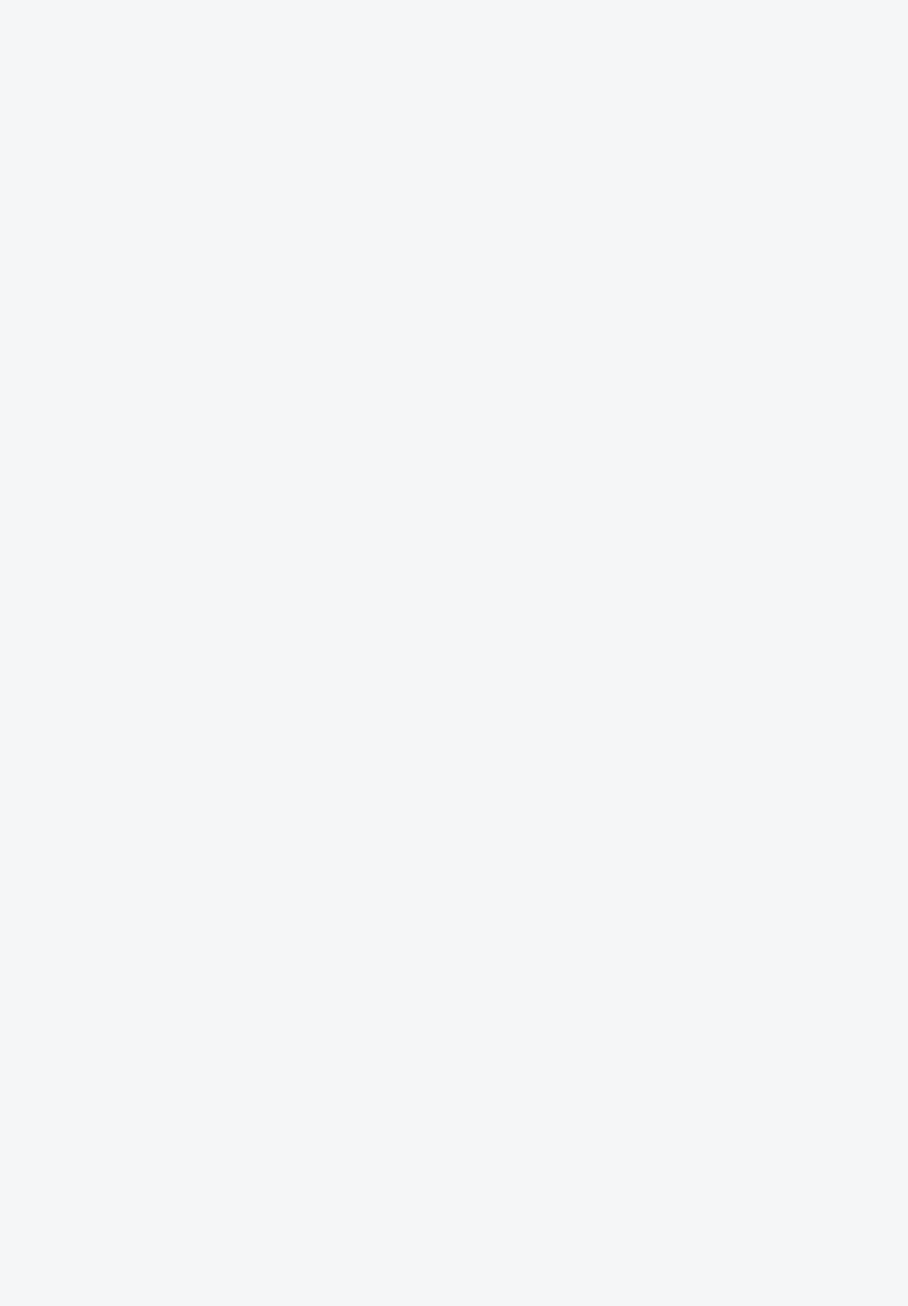
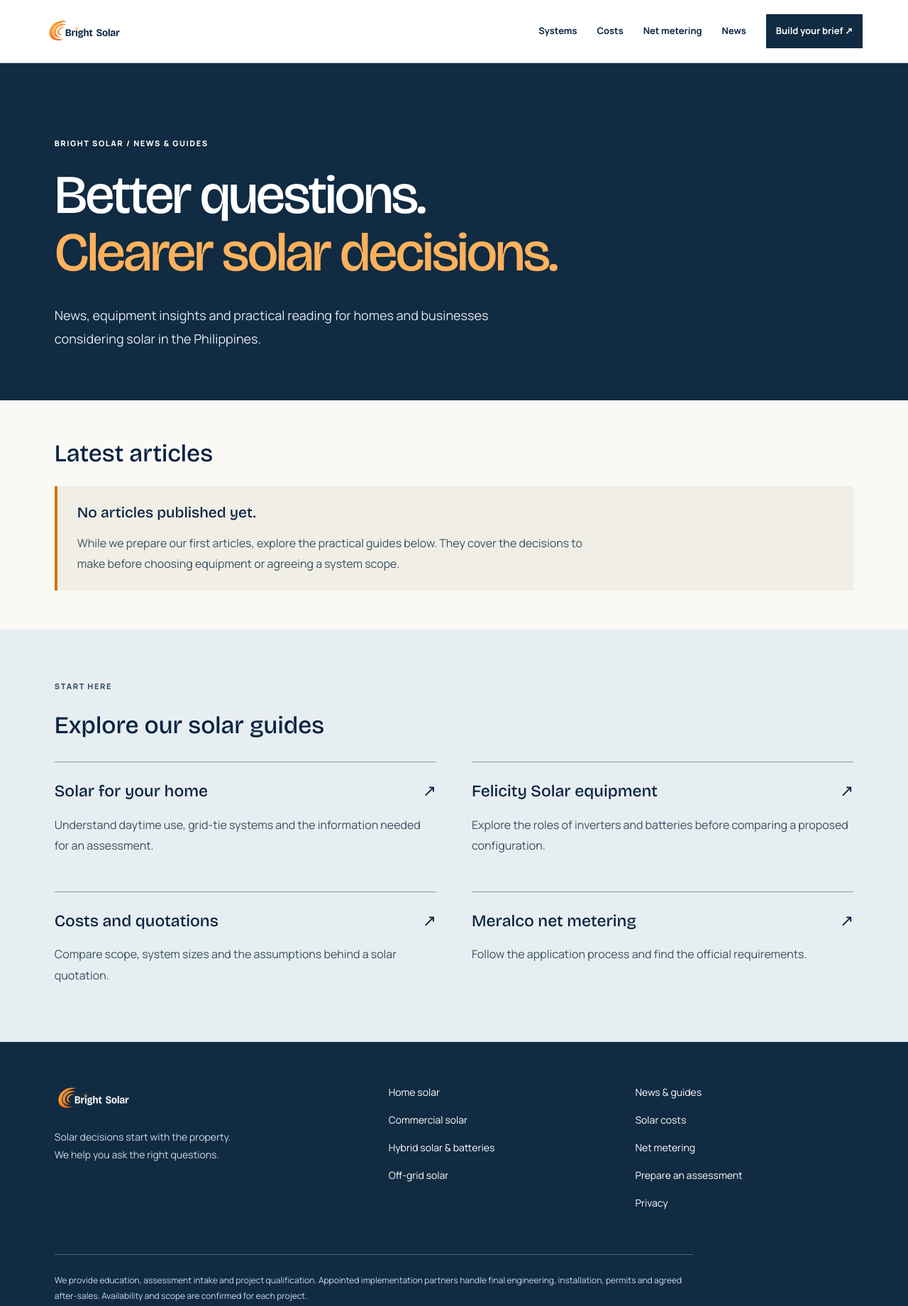
Before and after one commit to brightforgeseo/bright-solar, an Astro site: page /news in a window 1280 px wide. Before the commit this address had no page. Shown: the whole page at 71% size. Before the commit the page ends 800 px from the top, so only its background shows below. Built offline with nearby package versions, Linux system fonts and the light colour scheme; Astro itself is replaced by a stand-in of ours.

Commit message:
feat: add news hub and sitewide news navigation

```diff
--- /dev/null
+++ b/scripts/news-qa.mjs
@@ -0,0 +1,2 @@
+import {chromium} from 'playwright-core';import assert from 'node:assert/strict';
+const b=await chromium.launch({executablePath:'/opt/google/chrome/chrome'});try{const p=await b.newPage();const r=await p.goto('http://127.0.0.1:4322/news/');assert.equal(r.status(),200);assert.equal(await p.locator('h1').count(),1);assert.match(await p.locator('main').innerText(),/No articles published yet/);for(const route of ['/','/home-solar/']){await p.goto('http://127.0.0.1:4322'+route);assert(await p.locator('a[href="/news/"]').count());}console.log('PASS news hub, honest empty state and navigation');}finally{await b.close();}
--- a/src/layouts/SiteLayout.astro
+++ b/src/layouts/SiteLayout.astro
@@ -15,7 +15,7 @@ const canonical=Astro.site ? new URL(Astro.url.pathname,Astro.site).href : undef
 <link href="https://fonts.googleapis.com/css2?family=Bricolage+Grotesque:opsz,wght@12..96,500;12..96,600;12..96,700;12..96,800&family=Manrope:wght@400;500;600;700;800&display=swap" rel="stylesheet"/>
 </head><body>
 <a class="skip-link" href="#main">Skip to content</a>
-<header class="route-header"><a href="/" aria-label="Bright Solar home"><img src="/bright-solar-logo.svg" width="172" height="39" alt="Bright Solar"/></a><nav aria-label="Main navigation"><a href="/#systems">Systems</a><a href="/solar-panel-cost/">Costs</a><a href="/net-metering/">Net metering</a><a class="route-header-action" href="/assessment/">Build your brief ↗</a></nav></header>
+<header class="route-header"><a href="/" aria-label="Bright Solar home"><img src="/bright-solar-logo.svg" width="172" height="39" alt="Bright Solar"/></a><nav aria-label="Main navigation"><a href="/#systems">Systems</a><a href="/solar-panel-cost/">Costs</a><a href="/net-metering/">Net metering</a><a href="/news/">News</a><a class="route-header-action" href="/assessment/">Build your brief ↗</a></nav></header>
 <main id="main"><slot/></main>
-<footer class="route-footer"><div><img src="/bright-solar-logo-reversed.svg" width="172" height="39" alt="Bright Solar"/><p>Solar decisions start with the property.<br/>We help you ask the right questions.</p></div><nav aria-label="Solar systems"><a href="/home-solar/">Home solar</a><a href="/commercial-solar/">Commercial solar</a><a href="/hybrid-solar/">Hybrid solar & batteries</a><a href="/off-grid-solar/">Off-grid solar</a></nav><nav aria-label="Planning resources"><a href="/solar-panel-cost/">Solar costs</a><a href="/net-metering/">Net metering</a><a href="/assessment/">Prepare an assessment</a><a href="/privacy/">Privacy</a></nav><p class="footer-scope">We provide education, assessment intake and project qualification. Appointed implementation partners handle final engineering, installation, permits and agreed after-sales. Availability and scope are confirmed for each project.</p></footer>
+<footer class="route-footer"><div><img src="/bright-solar-logo-reversed.svg" width="172" height="39" alt="Bright Solar"/><p>Solar decisions start with the property.<br/>We help you ask the right questions.</p></div><nav aria-label="Solar systems"><a href="/home-solar/">Home solar</a><a href="/commercial-solar/">Commercial solar</a><a href="/hybrid-solar/">Hybrid solar & batteries</a><a href="/off-grid-solar/">Off-grid solar</a></nav><nav aria-label="Planning resources"><a href="/news/">News & guides</a><a href="/solar-panel-cost/">Solar costs</a><a href="/net-metering/">Net metering</a><a href="/assessment/">Prepare an assessment</a><a href="/privacy/">Privacy</a></nav><p class="footer-scope">We provide education, assessment intake and project qualification. Appointed implementation partners handle final engineering, installation, permits and agreed after-sales. Availability and scope are confirmed for each project.</p></footer>
 </body></html>
--- a/src/pages/index.astro
+++ b/src/pages/index.astro
@@ -160,7 +160,7 @@ const faqs = [
 
         <nav class="hidden items-center gap-8 text-sm font-semibold lg:flex" aria-label="Primary navigation">
           <a class="nav-link" href="#systems">Systems</a>
-          <a class="nav-link" href="#equipment">Equipment</a>
+          <a class="nav-link" href="#equipment">Equipment</a><a class="nav-link" href="/news/">News</a>
           <a class="nav-link" href="#projects">Projects</a>
           <a class="nav-link" href="#process">Process</a>
           <a class="nav-link" href="#faq">FAQs</a>
@@ -178,7 +178,7 @@ const faqs = [
       </div>
       <nav class="flex flex-col px-5 pt-8 text-2xl font-bold">
         <a class="mobile-link" href="#systems">Systems</a>
-        <a class="mobile-link" href="#equipment">Equipment</a>
+        <a class="mobile-link" href="#equipment">Equipment</a><a class="mobile-link" href="/news/">News</a>
         <a class="mobile-link" href="#projects">Projects</a>
         <a class="mobile-link" href="#process">Process</a>
         <a class="mobile-link" href="#faq">FAQs</a>
@@ -359,7 +359,7 @@ const faqs = [
           </div>
           <nav aria-label="Footer navigation">
             <a href="#systems">Systems</a>
-            <a href="#equipment">Equipment</a>
+            <a href="#equipment">Equipment</a><a href="/news/">News & guides</a>
             <a href="#projects">Projects</a>
             <a href="#process">Process</a>
             <a href="/assessment/">Assessment brief</a>
--- /dev/null
+++ b/src/pages/news.astro
@@ -0,0 +1,12 @@
+---
+import SiteLayout from '../layouts/SiteLayout.astro';
+const guides=[{href:'/home-solar/',title:'Solar for your home',description:'Understand daytime use, grid-tie systems and the information needed for an assessment.'},{href:'/felicity-solar/',title:'Felicity Solar equipment',description:'Explore the roles of inverters and batteries before comparing a proposed configuration.'},{href:'/solar-panel-cost/',title:'Costs and quotations',description:'Compare scope, system sizes and the assumptions behind a solar quotation.'},{href:'/net-metering/',title:'Meralco net metering',description:'Follow the application process and find the official requirements.'}];
+---
+<SiteLayout title="Solar News & Guides Philippines | Bright Solar" description="Solar news and practical reading from Bright Solar. Explore our guides to home systems, Felicity Solar equipment, installation costs and net metering.">
+<section class="news-heading"><p class="route-kicker">BRIGHT SOLAR / NEWS & GUIDES</p><h1>Better questions.<br/><span>Clearer solar decisions.</span></h1><p>News, equipment insights and practical reading for homes and businesses considering solar in the Philippines.</p></section>
+<section class="news-latest" aria-labelledby="latest-title"><h2 id="latest-title">Latest articles</h2><div class="news-empty"><h3>No articles published yet.</h3><p>While we prepare our first articles, explore the practical guides below. They cover the decisions to make before choosing equipment or agreeing a system scope.</p></div></section>
+<section class="news-guides" aria-labelledby="guides-title"><p class="route-kicker">START HERE</p><h2 id="guides-title">Explore our solar guides</h2><div>{guides.map(guide=><a href={guide.href}><h3>{guide.title} <span aria-hidden="true">↗</span></h3><p>{guide.description}</p></a>)}</div></section>
+</SiteLayout>
+<style>
+.news-heading{padding:70px 6vw;background:#102b42;color:#fff}.news-heading h1{font-size:clamp(42px,6vw,84px);line-height:1.06;letter-spacing:-.04em}.news-heading h1 span{color:#ffb15c}.news-heading>p:last-child{max-width:670px;font-size:18px;line-height:1.85;margin-top:30px;color:#e0e9ef}.news-latest,.news-guides{padding:55px 6vw;background:#faf9f5}.news-latest h2,.news-guides h2{font-size:34px;line-height:1.2}.news-empty{margin-top:25px;border-left:4px solid #d27413;padding:22px 28px;background:#f0eee5}.news-empty h3{font-size:21px}.news-empty p{max-width:740px;line-height:1.85;margin-top:12px;color:#364f62}.news-guides{background:#e7eef1}.news-guides>div{display:grid;grid-template-columns:1fr 1fr;gap:25px 50px;margin-top:30px}.news-guides a{border-top:1px solid #879ba8;padding:24px 0}.news-guides h3{display:flex;justify-content:space-between;gap:20px;font-size:23px}.news-guides p{margin-top:15px;line-height:1.85;color:#364f62}@media(max-width:600px){.news-heading{padding:45px 6vw}.news-guides>div{grid-template-columns:1fr}.news-latest,.news-guides{padding:40px 6vw}.news-heading>p:last-child{font-size:16px}}
+</style>
```
Also changed, not shown: scripts/site-browser-qa.mjs (+1 -1 lines), src/styles/solar-pages.css.
